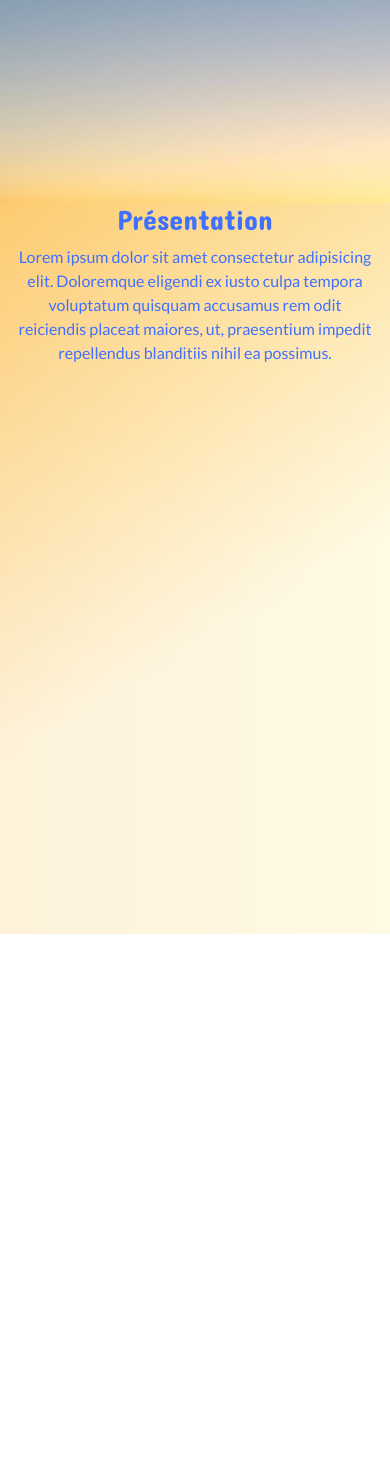
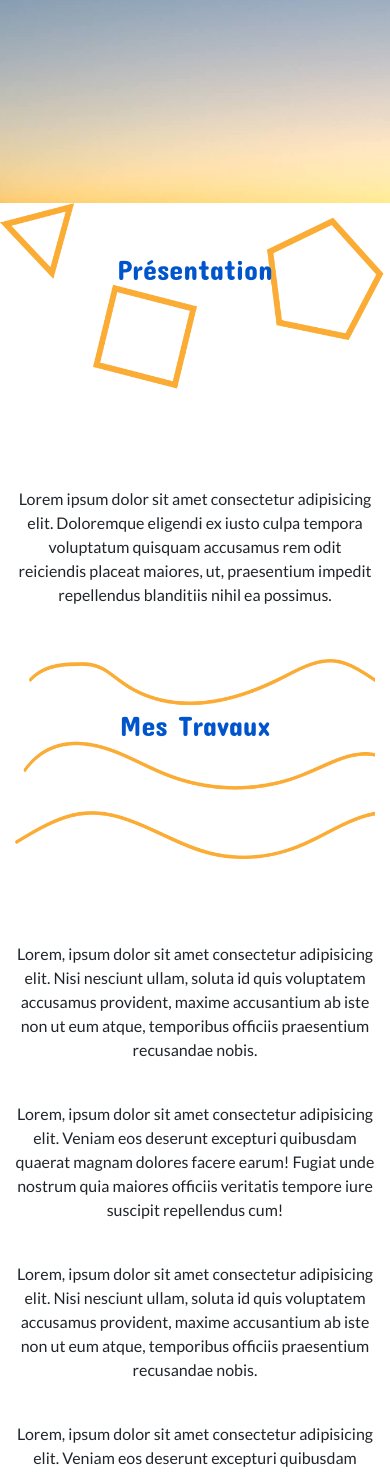
Before and after one commit to jordanlat/portefolio, a plain HTML site: page index.html in a window 390 px wide. Shown: the part 528-2000 px from the top of the page. Before the commit the page ends 1462 px from the top, so only its background shows below. Drawn offline with nearby package versions, Linux system fonts and the light colour scheme; a script that the page names is missing.

Commit message:
modif ++

```diff
--- a/index.html
+++ b/index.html
@@ -13,6 +13,45 @@
   crossorigin="anonymous"></script>
   <link rel="stylesheet" href="style.css">
   <script src="scripts.js"></script>
+
+<!--MDB 4.7.0-->
+<!-- Font Awesome -->
+<link rel="stylesheet" href="https://use.fontawesome.com/releases/v5.6.3/css/all.css">
+<!-- Bootstrap core CSS -->
+<link href="https://cdnjs.cloudflare.com/ajax/libs/twitter-bootstrap/4.2.1/css/bootstrap.min.css" rel="stylesheet">
+<!-- Material Design Bootstrap -->
+<link href="https://cdnjs.cloudflare.com/ajax/libs/mdbootstrap/4.7.0/css/mdb.min.css" rel="stylesheet">
+<!-- JQuery -->
+<script type="text/javascript" src="https://cdnjs.cloudflare.com/ajax/libs/jquery/3.3.1/jquery.min.js"></script>
+<!-- Bootstrap tooltips -->
+<script type="text/javascript" src="https://cdnjs.cloudflare.com/ajax/libs/popper.js/1.14.4/umd/popper.min.js"></script>
+<!-- Bootstrap core JavaScript -->
+<script type="text/javascript" src="https://cdnjs.cloudflare.com/ajax/libs/twitter-bootstrap/4.2.1/js/bootstrap.min.js"></script>
+<!-- MDB core JavaScript -->
+<script type="text/javascript" src="https://cdnjs.cloudflare.com/ajax/libs/mdbootstrap/4.7.0/js/mdb.min.js"></script>
+<!--FIN MDB-->
+<script src="https://code.jquery.com/jquery-3.3.1.js"></script>
+  <script>
+
+var state = 0;
+        $(window).scroll(function () {
+            var navTop = $('.nav').position();
+            /*
+            Pour connaitre la postion de la page pour le sticky
+            */
+            console.log(navTop.top);
+            console.log( $(this).scrollTop());
+
+
+            if (state == 0 && $(this).scrollTop() > navTop.top + 150) {
+                $('.nav').addClass("sticky");
+                state = 1;
+            } else if (state == 1 && $(this).scrollTop() < 390) {
+                $('.nav').removeClass("sticky");
+                state = 0;
+            }
+        })
+  </script>
 </head>
 <body>
     <div class="html">
@@ -22,14 +61,30 @@
                     <h1>Jordan LAT</h1>
                 </div>
                 <div class="titre col-12 text-center">
-                    <h2>Développeur Web</h2>
+                    <h2>Portefolio</h2>
                 </div>
             </div>
             <div class="row second">
                 <div class="sous-titre col-12 text-center">
                     <div class="présentation">
                         <h3>Présentation</h3>
+                    </div>
+                    <div class="text bg-white">
                         <p>Lorem ipsum dolor sit amet consectetur adipisicing elit. Doloremque eligendi ex iusto culpa tempora voluptatum quisquam accusamus rem odit reiciendis placeat maiores, ut, praesentium impedit repellendus blanditiis nihil ea possimus.</p>
+                    </div>
+                </div>
+            </div>
+            <div class="row third">
+                <div class="sous-titre col-12 text-center">
+                    <div class="travail">
+                        <h3 class="animated bounceInUp">Mes Travaux</h3>
+                        <div class="text bg-white">
+                            <p>Lorem, ipsum dolor sit amet consectetur adipisicing elit. Nisi nesciunt ullam, soluta id quis voluptatem accusamus provident, maxime accusantium ab iste non ut eum atque, temporibus officiis praesentium recusandae nobis.</p><br>
+                            <p>Lorem, ipsum dolor sit amet consectetur adipisicing elit. Veniam eos deserunt excepturi quibusdam quaerat magnam dolores facere earum! Fugiat unde nostrum quia maiores officiis veritatis tempore iure suscipit repellendus cum!</p><br>
+                            <p>Lorem, ipsum dolor sit amet consectetur adipisicing elit. Nisi nesciunt ullam, soluta id quis voluptatem accusamus provident, maxime accusantium ab iste non ut eum atque, temporibus officiis praesentium recusandae nobis.</p><br>
+                            <p>Lorem, ipsum dolor sit amet consectetur adipisicing elit. Veniam eos deserunt excepturi quibusdam quaerat magnam dolores facere earum! Fugiat unde nostrum quia maiores officiis veritatis tempore iure suscipit repellendus cum!</p><br>
+
+                        </div>
                     </div>
                 </div>
             </div>
--- a/style.css
+++ b/style.css
@@ -5,6 +5,7 @@
     background-repeat: no-repeat;
     background-size: cover;
     padding-bottom: 10%;
+    background-attachment: fixed;
 }
 .row {
     display: block;
@@ -39,18 +40,35 @@
     100% {right: 0%;opacity: 1;}
 }
 .second {
-    background-image: url(img/background\ mobile\ presentation.png);
-    height: 731px;
+    background-image: url(img/banPrésentationgéo.png);
+    background-size: 558px 200px;
+    background-repeat: no-repeat;
+    padding-bottom: 10%;
+    background-attachment: fixed;
+/*
+    background-size: cover;
     background-position: center;
-    background-repeat: no-repeat;
-    background-size: cover;
-    padding-bottom: 10%;
+*/
 }
 .présentation h3{
     font-family: 'Concert One', cursive;
-    color: rgb(64, 112, 255);
+    color: #0055CC;
+    margin-bottom: 200px;
+    padding-top: 50px;
 }
-.présentation p{
-    color: rgb(64, 112, 255);
+.text {
     font-family:  'Lato', sans-serif;
 }
+.travail {
+    background-image: url(img/banMesTravaux.png);
+    background-size: 558px 200px;
+    background-repeat: no-repeat;
+    padding-bottom: 10%;
+    background-attachment: fixed;
+}
+.travail h3 {
+    font-family: 'Concert One', cursive;
+    color: #0055CC;
+    margin-bottom: 200px;
+    padding-top: 50px;
+}
```
Also changed, not shown: img/Présentation.png (added), img/banMesTravaux.png (added), img/banPrésentationgéo.png (added).
